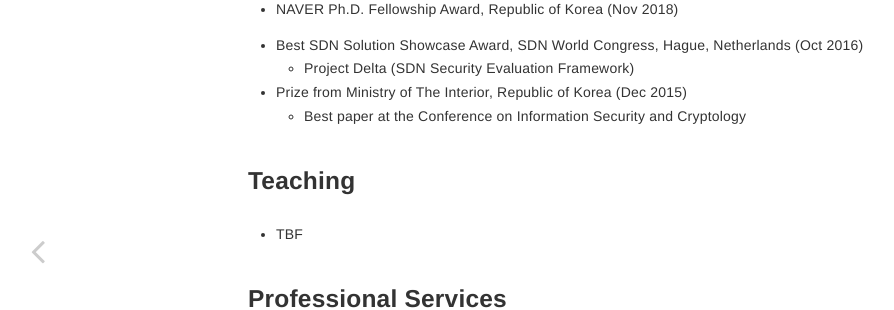
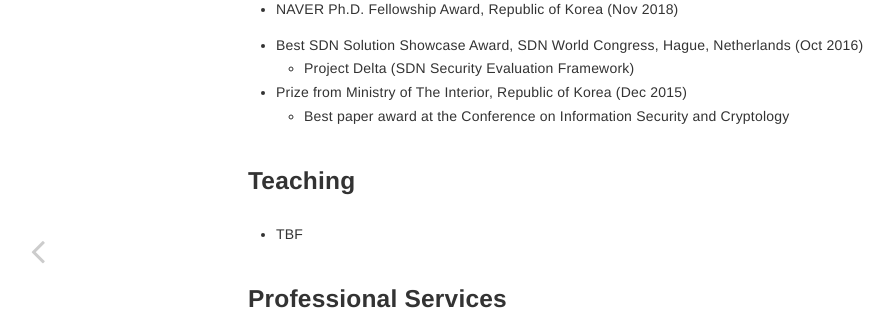
Before and after one commit to nam-jaehyun/nam-jaehyun.github.io, a Jekyll site: the page built from _posts/2022-07-05-activities.md, in a window 1280 px wide. Shown: the part 249-559 px from the top of the page, without its empty margins (7-901 px from the left). Built offline with Jekyll 4.4.1, drawn with Linux system fonts in a browser that asks for light colours.

Commit message:
Update 2022-07-05-activities.md

```diff
--- a/_posts/2022-07-05-activities.md
+++ b/_posts/2022-07-05-activities.md
@@ -16,7 +16,7 @@ layout: post
 	- Project Delta (SDN Security Evaluation Framework)
 
 - Prize from Ministry of The Interior, Republic of Korea (Dec 2015)
-	- Best paper at the Conference on Information Security and Cryptology
+	- Best paper award at the Conference on Information Security and Cryptology
 
 ## Teaching
 
```
